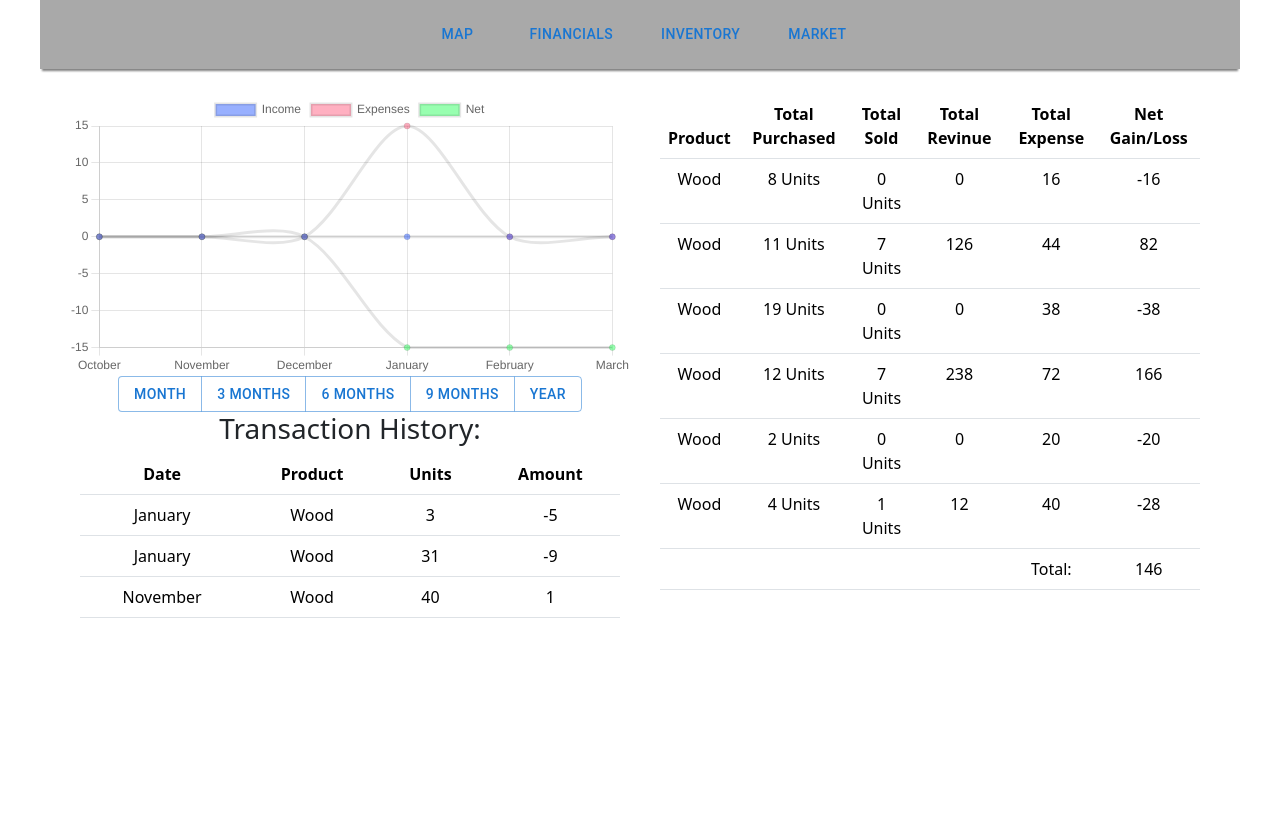
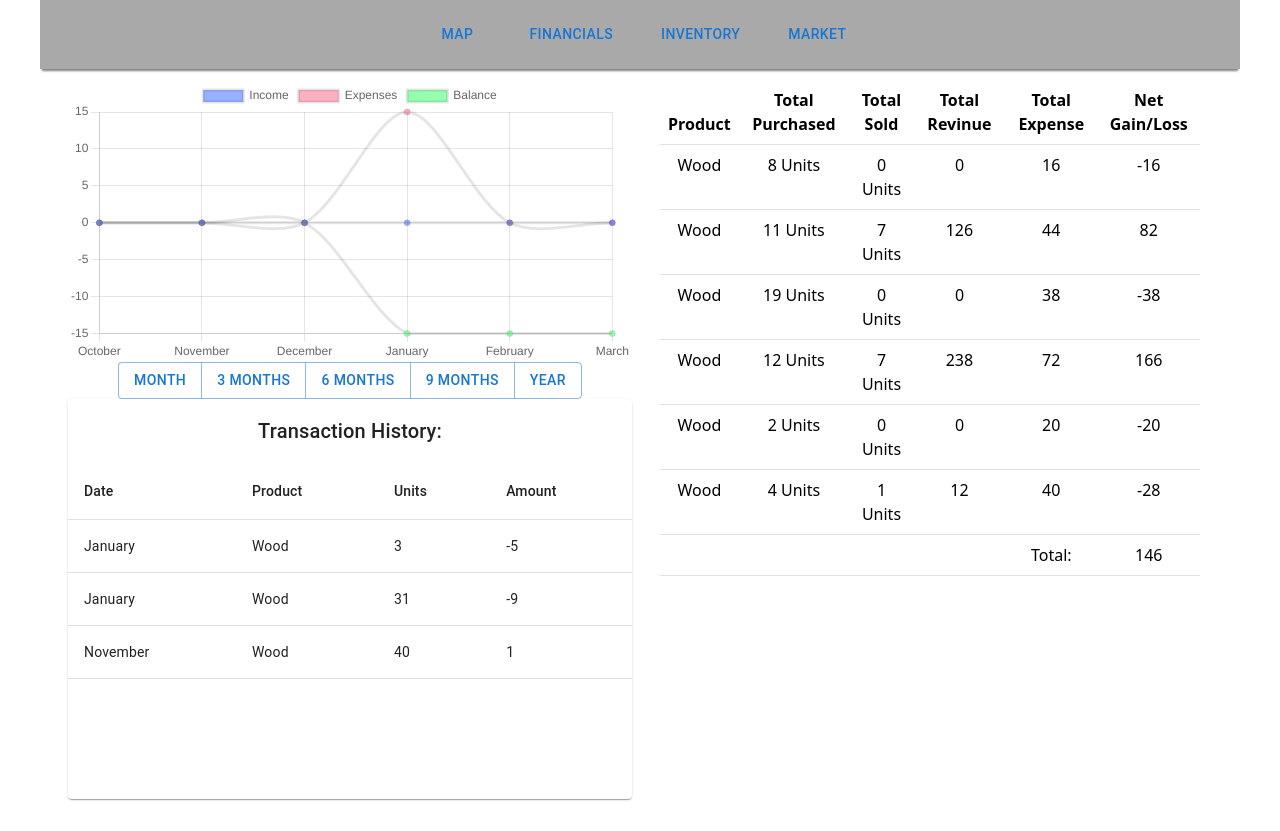
Before and after one commit to Harryonismyname/Ledger, a React (Vite) app in the folder ledger.client/: page / in a window 1280 px wide. Both pictures are taken after a click on the button "FINANCIALS". Before the commit the page ends 800 px from the top, so only its background shows below. Built offline with nearby package versions, Linux system fonts and the light colour scheme.

Commit message:
Finished Converting Transaction History. (Tweaked ProfitGraph Net Text to say Balance)

```diff
--- a/ledger.client/src/FinancialScreenComponents/ProfitGraph.tsx
+++ b/ledger.client/src/FinancialScreenComponents/ProfitGraph.tsx
@@ -103,7 +103,7 @@ function ProfitGraph() {
                 tension: .3
             },
             {
-                label: "Net",
+                label: "Balance",
                 data: net,
                 backgroundColor: "rgba(50, 255, 99, 0.5)",
                 tension: .3
--- a/ledger.client/src/FinancialScreenComponents/TransactionHistory.tsx
+++ b/ledger.client/src/FinancialScreenComponents/TransactionHistory.tsx
@@ -1,4 +1,4 @@
-import {  Table, Container } from 'react-bootstrap';
+import {Paper, TableContainer, Table , TableHead, TableBody, TableRow, TableCell, Toolbar, Typography} from "@mui/material"
 import { TimeRange, useTimeframeContext } from './TimeframeContext.tsx'
 import { useTransactionsContext, Transaction } from "./TransactionContext.tsx"
 function TransactionHistory() {
@@ -26,31 +26,40 @@ function TransactionHistory() {
     )()
 
     const content = (
-        <Container fluid>
-            <h3>Transaction History:</h3>
-            <div style={{ height: '300px', overflow: 'auto' }}>
-                <Table>
-                    <thead>
-                        <tr>
-                            <th scope="col">Date</th>
-                            <th scope="col">Product</th>
-                            <th scope="col">Units</th>
-                            <th scope="col">Amount</th>
-                        </tr>
-                    </thead>
-                    <tbody>
+        <Paper sx={{ width: "100%", overflowY: "hidden", height:400}}>
+            <Toolbar>
+                <Typography
+                    sx={{ flex: '1 1 100%' }}
+                    variant="h6"
+                    id="tableTitle"
+                    component="div"
+                >
+                    Transaction History:
+                </Typography>
+            </Toolbar>
+            <TableContainer sx={{maxHeight: 340} }>
+                <Table stickyHeader>
+                    <TableHead>
+                        <TableRow>
+                            <TableCell scope="col">Date</TableCell>
+                            <TableCell scope="col">Product</TableCell>
+                            <TableCell scope="col">Units</TableCell>
+                            <TableCell scope="col">Amount</TableCell>
+                        </TableRow>
+                    </TableHead>
+                    <TableBody>
                         {dates?.map((item, index) => (
-                            <tr>
-                                <td key={index}>{item.date}</td>
-                                <td>{ item.product }</td>
-                                <td>{ item.units }</td>
-                                <td>{ item.amount}</td>
-                            </tr>
+                            <TableRow>
+                                <TableCell key={index}>{item.date}</TableCell>
+                                <TableCell>{ item.product }</TableCell>
+                                <TableCell>{ item.units }</TableCell>
+                                <TableCell>{ item.amount}</TableCell>
+                            </TableRow>
                         ))}
-                    </tbody>
+                    </TableBody>
                 </Table>
-            </div>
-        </Container>
+            </TableContainer>
+        </Paper>
     )
 
   return ( content );
```
